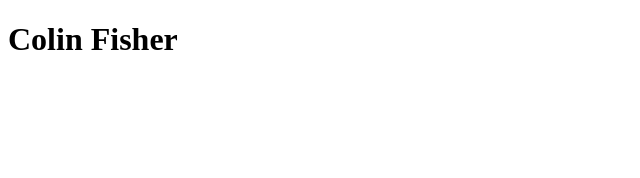
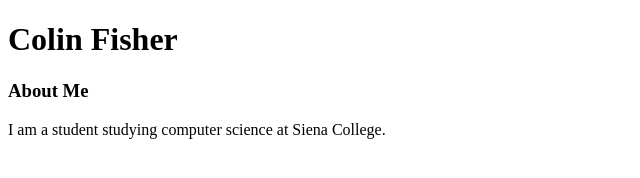
Before and after one commit to colinfisher1/colinfisher1.github.io, a plain HTML site: page index.html in a window 1280 px wide. Shown: the whole page, without its empty margins (0-640 px from the left). Drawn offline with Linux system fonts and the light colour scheme.

Commit message:
Added main

```diff
--- a/index.html
+++ b/index.html
@@ -3,11 +3,15 @@
 <head>
     <meta charset="UTF-8">
     <meta name="viewport" content="width=device-width, initial-scale=1.0">
-    <title>About Me</title>
+    <title>Web Page</title>
 </head>
 <body>
     <header>
         <h1>Colin Fisher</h1>
     </header>
+    <main>
+        <h3>About Me</h3>
+        <p>I am a student studying computer science at Siena College.</p>
+    </main>
 </body>
 </html>
```
